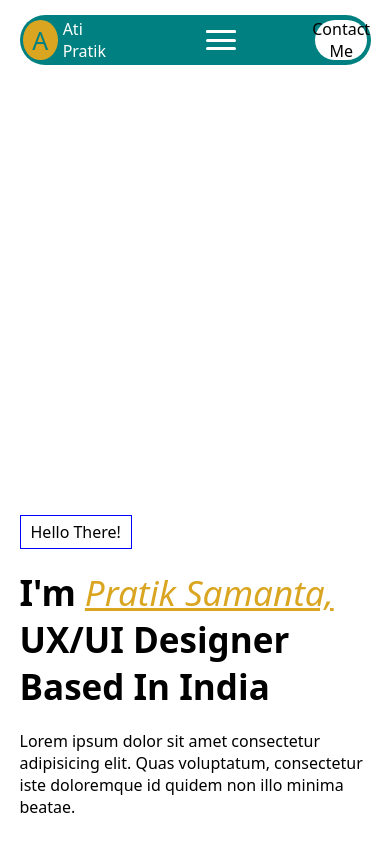
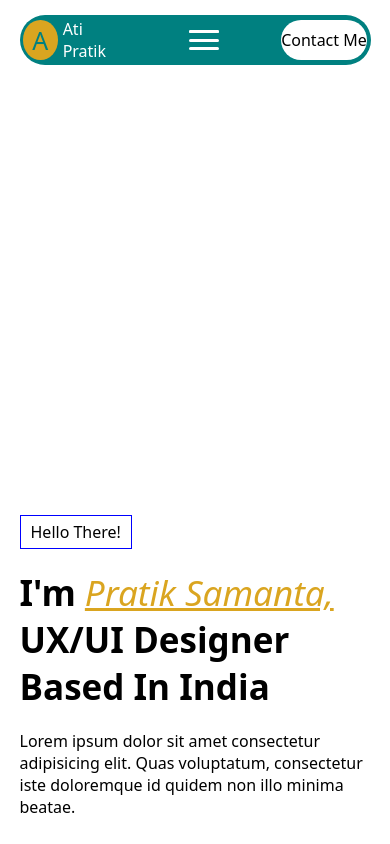
Before and after one commit to AtiPratik/portfolio, a plain HTML site: page index.html in a window 390 px wide. Shown: the top 844 px of the page. Drawn offline with Linux system fonts and the light colour scheme.

Commit message:
Update responcive.css

```diff
--- a/css/responcive.css
+++ b/css/responcive.css
@@ -9,6 +9,16 @@
 }
 .main .navbar nav .nav .nav_hidden_menu{
     display: block;
+}
+.main .navbar nav .nav .nav_contact{
+    width: 25%;
+    background: white;
+    height: 100%;
+    border-radius: 20px;
+    display: flex;
+    justify-content: center;
+    align-items: center;
+    text-align: center;
 }
 .main .banner header .home_banner{
     width: 90%;
```
